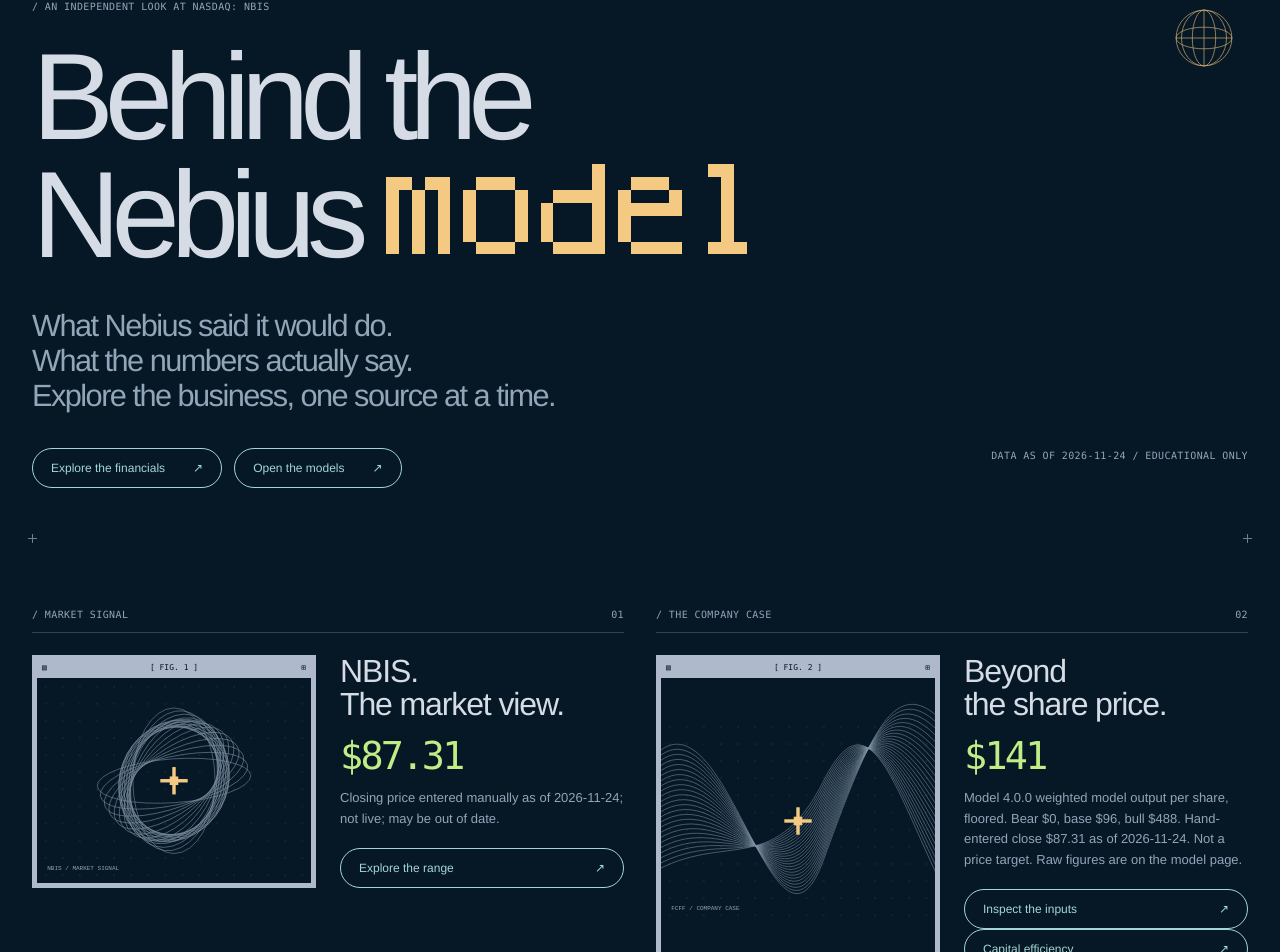
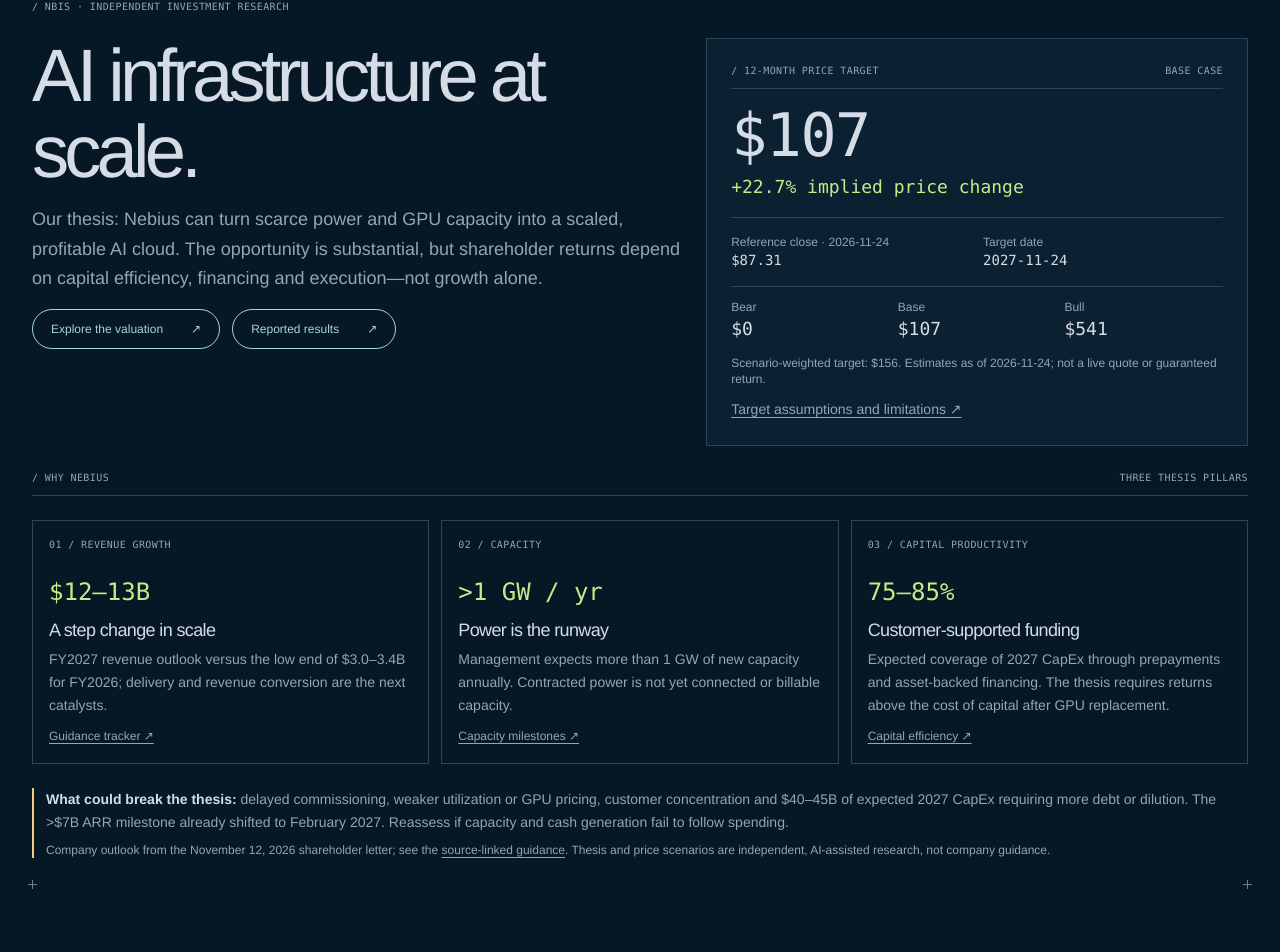
Before and after one commit to dfurry-boilermaker/nbismodel, a Next.js app: page / in a window 1280 px wide. Shown: the part 144-1096 px from the top of the page. Built offline with nearby package versions, Linux system fonts and the light colour scheme.

Commit message:
Lead overview with concise thesis, 12-month price target and key catalysts

```diff
--- a/app/page.tsx
+++ b/app/page.tsx
@@ -2,9 +2,8 @@ import Link from "next/link";
 import { Badge } from "@/components/ui/badge";
 import { DcfModel } from "@/components/dcf-model";
 import { VolModel } from "@/components/vol-model";
-import { Orbit, PixelWord, ResearchArt } from "@/components/research-art";
 import { centers, feeds, financials, guidance, quotes } from "@/lib/load";
-import { MODEL_VERSION, REFERENCE_CLOSE, allCases, headlineValue, weightedValue } from "@/lib/dcf";
+import { MODEL_VERSION, REFERENCE_CLOSE, VALUATION_DATE, PRICE_TARGET_DATE, allCases, headlineValue, weightedValue, twelveMonthPriceTarget } from "@/lib/dcf";
 import { scoreGuidance, STATUS_TONE, groupGuidance, guidanceStatusLabel } from "@/lib/guidance";
 
 function dollars(value: number): string {
@@ -15,51 +14,78 @@ function dollars(value: number): string {
 export default function HomePage() {
   const cases = allCases();
   const weighted = weightedValue(cases);
+  const targets = cases.map(twelveMonthPriceTarget);
+  const baseTarget = targets[1];
+  const targetReturn = (baseTarget.target / REFERENCE_CLOSE.value - 1) * 100;
+  const weightedTarget = targets.reduce((sum, scenario) => sum + scenario.weight * scenario.target, 0);
   const scored = groupGuidance(guidance.items, guidance.asOf).flatMap(group => group.items.map((item) => ({ item, score: scoreGuidance(item, guidance.asOf) })));
   return (
     <div className="home">
-      <section className="hero" aria-labelledby="overview-title">
+      <section className="hero min-w-0 space-y-6" aria-labelledby="overview-title">
         <span className="crosshair crosshair-tl" aria-hidden="true" /><span className="crosshair crosshair-tr" aria-hidden="true" />
         <span className="crosshair crosshair-bl" aria-hidden="true" /><span className="crosshair crosshair-br" aria-hidden="true" />
-        <Orbit />
-        <div className="eyebrow">/ An independent look at NASDAQ: NBIS</div>
-        <h1 id="overview-title" className="hero-heading">Behind the<br /><span>Nebius <PixelWord /></span></h1>
-        <p className="hero-description">What Nebius said it would do.<br />What the numbers actually say.<br />Explore the business, one source at a time.</p>
-        <div className="hero-meta">
-          <div className="hero-actions">
-            <Link className="pill-link" href="/financials">Explore the financials <span aria-hidden="true">↗</span></Link>
-            <Link className="pill-link" href="/models">Open the models <span aria-hidden="true">↗</span></Link>
+        <div className="eyebrow mb-0">/ NBIS · Independent investment research</div>
+        <div className="grid min-w-0 items-start gap-6 lg:grid-cols-[minmax(0,1.2fr)_minmax(0,1fr)]">
+          <div className="min-w-0 space-y-4">
+            <h1 id="overview-title">AI infrastructure at scale.</h1>
+            <p className="text-lg leading-relaxed text-muted">Our thesis: Nebius can turn scarce power and GPU capacity into a scaled, profitable AI cloud. The opportunity is substantial, but shareholder returns depend on capital efficiency, financing and execution—not growth alone.</p>
+            <div className="hero-actions">
+              <Link className="pill-link" href="/models">Explore the valuation <span aria-hidden="true">↗</span></Link>
+              <Link className="pill-link" href="/financials">Reported results <span aria-hidden="true">↗</span></Link>
+            </div>
           </div>
-          <span className="eyebrow mb-0">Data as of {guidance.asOf} / Educational only</span>
+          <article className="min-w-0 border border-line bg-panel p-4 sm:p-6">
+            <div className="section-label"><span>/ 12-month price target</span><span>Base case</span></div>
+            <div className="mt-4 break-words font-mono text-5xl tracking-tight text-foreground sm:text-6xl">{dollars(baseTarget.target)}</div>
+            <p className={`mt-2 font-mono text-lg ${targetReturn >= 0 ? "text-good" : "text-bad"}`}>{targetReturn >= 0 ? "+" : ""}{targetReturn.toFixed(1)}% implied price change</p>
+            <dl className="mt-4 grid grid-cols-2 gap-3 border-t border-line pt-4 text-sm">
+              <div><dt className="text-xs text-muted">Reference close · {REFERENCE_CLOSE.asOf}</dt><dd className="font-mono">${REFERENCE_CLOSE.value.toFixed(2)}</dd></div>
+              <div><dt className="text-xs text-muted">Target date</dt><dd className="font-mono">{PRICE_TARGET_DATE}</dd></div>
+            </dl>
+            <div className="mt-4 grid grid-cols-3 gap-2 border-t border-line pt-3">
+              {targets.map(scenario => <div key={scenario.name} className="min-w-0"><div className="text-xs capitalize text-muted">{scenario.name}</div><div className="break-words font-mono text-lg">{dollars(scenario.target)}</div></div>)}
+            </div>
+            <p className="mt-3 text-xs text-muted">Scenario-weighted target: {dollars(weightedTarget)}. Estimates as of {VALUATION_DATE}; not a live quote or guaranteed return.</p>
+            <Link href="/methodology#price-target" className="mt-3 inline-block text-sm underline text-muted">Target assumptions and limitations ↗</Link>
+          </article>
+        </div>
+        <div className="section-label"><span>/ Why Nebius</span><span>Three thesis pillars</span></div>
+        <div className="grid min-w-0 gap-3 md:grid-cols-3">
+          <article className="min-w-0 border border-line p-4">
+            <div className="eyebrow mb-2">01 / Revenue growth</div>
+            <div className="font-mono text-2xl text-good">$12–13B</div>
+            <h2 className="mt-2 text-lg">A step change in scale</h2>
+            <p className="mt-1 text-sm leading-relaxed text-muted">FY2027 revenue outlook versus the low end of $3.0–3.4B for FY2026; delivery and revenue conversion are the next catalysts.</p>
+            <Link href="/guidance" className="mt-3 inline-block text-xs underline text-muted">Guidance tracker ↗</Link>
+          </article>
+          <article className="min-w-0 border border-line p-4">
+            <div className="eyebrow mb-2">02 / Capacity</div>
+            <div className="font-mono text-2xl text-good">&gt;1 GW / yr</div>
+            <h2 className="mt-2 text-lg">Power is the runway</h2>
+            <p className="mt-1 text-sm leading-relaxed text-muted">Management expects more than 1 GW of new capacity annually. Contracted power is not yet connected or billable capacity.</p>
+            <Link href="/guidance" className="mt-3 inline-block text-xs underline text-muted">Capacity milestones ↗</Link>
+          </article>
+          <article className="min-w-0 border border-line p-4">
+            <div className="eyebrow mb-2">03 / Capital productivity</div>
+            <div className="font-mono text-2xl text-good">75–85%</div>
+            <h2 className="mt-2 text-lg">Customer-supported funding</h2>
+            <p className="mt-1 text-sm leading-relaxed text-muted">Expected coverage of 2027 CapEx through prepayments and asset-backed financing. The thesis requires returns above the cost of capital after GPU replacement.</p>
+            <Link href="/models#capital-efficiency" className="mt-3 inline-block text-xs underline text-muted">Capital efficiency ↗</Link>
+          </article>
+        </div>
+        <div className="border-l-2 border-amber pl-3 text-sm leading-relaxed text-muted">
+          <strong className="text-foreground">What could break the thesis:</strong> delayed commissioning, weaker utilization or GPU pricing, customer concentration and $40–45B of expected 2027 CapEx requiring more debt or dilution. The &gt;$7B ARR milestone already shifted to February 2027. Reassess if capacity and cash generation fail to follow spending.
+          <p className="mt-2 text-xs">Company outlook from the November 12, 2026 shareholder letter; see the <Link href="/guidance" className="underline">source-linked guidance</Link>. Thesis and price scenarios are independent, AI-assisted research, not company guidance.</p>
         </div>
       </section>
 
-      <section className="feature-grid" aria-label="Market and valuation overview">
-        <article>
-          <div className="section-label"><span>/ Market signal</span><span>01</span></div>
-          <div className="feature-body">
-            <ResearchArt variant="orbit" figure="1" />
-            <div className="feature-copy">
-              <h2>NBIS.<br />The market view.</h2>
-              <div className="feature-value">${REFERENCE_CLOSE.value.toFixed(2)}</div>
-              <p className="feature-note">{REFERENCE_CLOSE.label}</p>
-              <Link href="#short-term" className="pill-link">Explore the range <span aria-hidden="true">↗</span></Link>
-            </div>
-          </div>
-        </article>
-        <article>
-          <div className="section-label"><span>/ The company case</span><span>02</span></div>
-          <div className="feature-body">
-            <ResearchArt variant="wave" figure="2" />
-            <div className="feature-copy">
-              <h2>Beyond<br />the share price.</h2>
-              <div className="feature-value">{dollars(weighted)}</div>
-              <p className="feature-note">Model {MODEL_VERSION} weighted model output per share, floored. Bear {dollars(headlineValue(cases[0]))}, base {dollars(headlineValue(cases[1]))}, bull {dollars(headlineValue(cases[2]))}. Hand-entered close ${REFERENCE_CLOSE.value.toFixed(2)} as of {REFERENCE_CLOSE.asOf}. Not a price target. Raw figures are on the model page.</p>
-              <Link href="/models" className="pill-link">Inspect the inputs <span aria-hidden="true">↗</span></Link>
-              <Link href="/models#capital-efficiency" className="pill-link">Capital efficiency <span aria-hidden="true">↗</span></Link>
-            </div>
-          </div>
-        </article>
+      <section className="min-w-0 border border-line p-4 sm:p-6" aria-label="Present value cross-check">
+        <div className="section-label"><span>/ Long-term intrinsic value cross-check</span><span>DCF {MODEL_VERSION}</span></div>
+        <div className="mt-3 flex flex-wrap items-baseline gap-x-5 gap-y-2">
+          <span className="font-mono text-3xl">{dollars(weighted)}</span>
+          <span className="text-sm text-muted">Weighted present value per share · Bear {dollars(headlineValue(cases[0]))} / Base {dollars(headlineValue(cases[1]))} / Bull {dollars(headlineValue(cases[2]))}</span>
+        </div>
+        <p className="mt-2 text-xs text-muted">Floored present-day DCF outputs, distinct from the forward 12-month target above. The DCF headline excludes future equity issuance. <Link href="/models" className="underline">Inspect the model ↗</Link></p>
       </section>
 
       <section aria-label="Research coverage">
@@ -103,7 +129,7 @@ export default function HomePage() {
 
       <section aria-labelledby="long-term-title">
         <div className="section-heading"><h2 id="long-term-title">Take the long view</h2><sup>(02)</sup><Link href="/models" className="text-link">All inputs <span aria-hidden="true">↗</span></Link></div>
-        <div className="section-label"><span>/ Five-year discounted cash flow</span><span>Company case + editable assumptions</span></div>
+        <div className="section-label"><span>/ Long-term discounted cash flow</span><span>Company case + editable assumptions</span></div>
         <div className="pt-6"><DcfModel compact /></div>
       </section>
 
```
